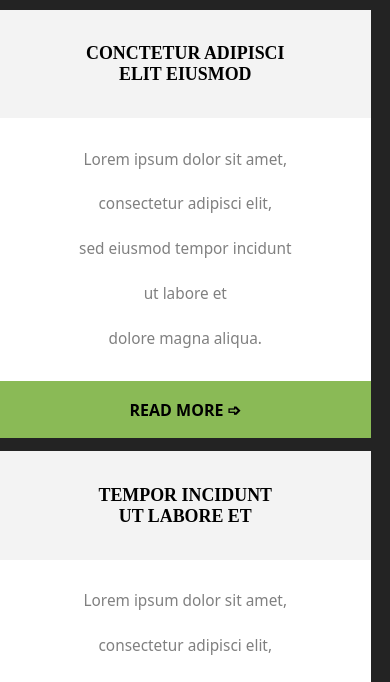
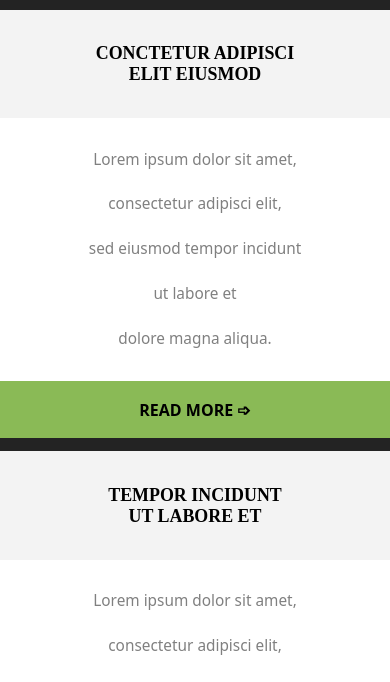
Before and after one commit to CodesWithRobi/PortfolioVer0.2, a plain HTML site: page index.html in a window 390 px wide. Shown: the part 162-844 px from the top of the page. Drawn offline with Linux system fonts and the light colour scheme.

Commit message:
Fixed width of responsive cards

```diff
--- a/css/style.css
+++ b/css/style.css
@@ -216,7 +216,7 @@ a {
   align-items: center;
 }
 
-/* ---Section of readme-------------------------------- */
+/* ---Section of readmore------------------------------ */
 
 h2 {
   font-family: serif;
@@ -543,6 +543,7 @@ footer {
     flex-direction: column;
     gap: 1rem;
     margin: 1rem 0;
+    width: 100vw;
 
     & .card {
       opacity: 1;
```
